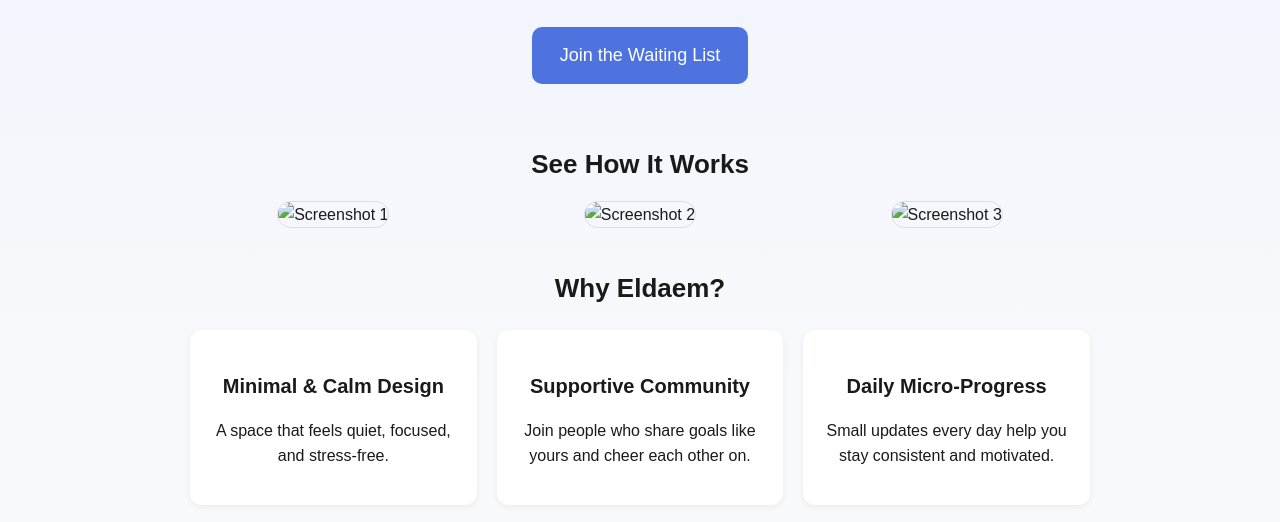
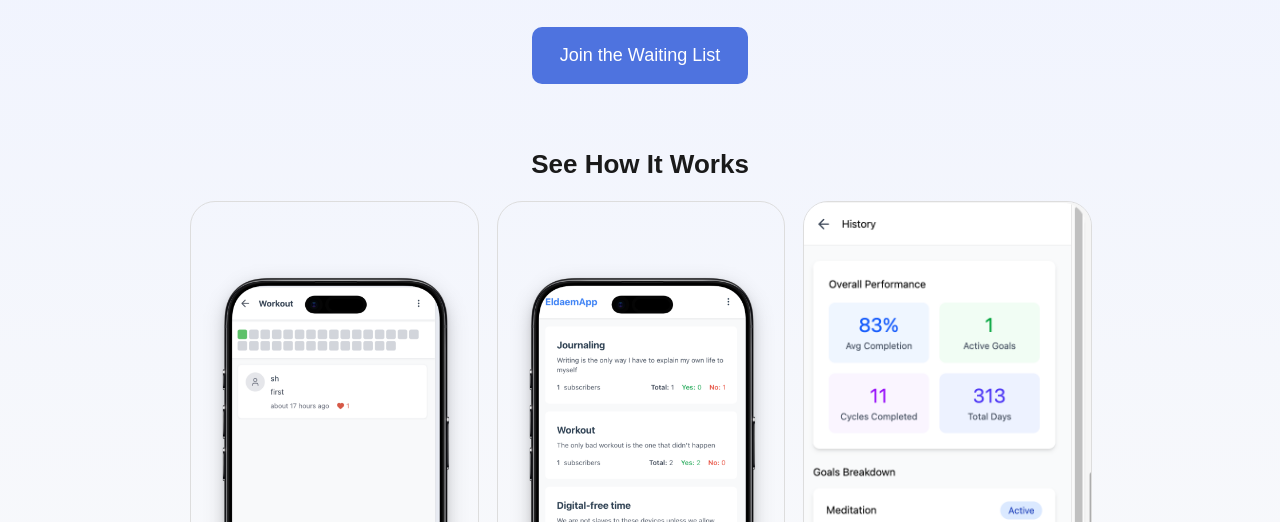
Before and after one commit to Shorokgalal/eldaem-landing, a plain HTML site: page index.html in a window 1280 px wide. Shown: the part 276-798 px from the top of the page. Drawn offline with Linux system fonts and the light colour scheme.

Commit message:
Update image paths to use 'images/' directory

```diff
--- a/index.html
+++ b/index.html
@@ -150,13 +150,13 @@
     <h2 class="section-title" style="margin-top:60px;">See How It Works</h2>
     <div class="features" style="margin-top: 10px;">
       <div class="feature-box" style="padding: 0; background: none; box-shadow: none;">
-        <img src="screenshot1.png" alt="Screenshot 1" style="width: 100%; border-radius: 25px; border: 1px solid #ddd;">
+  <img src="images/screenshot1.png" alt="Screenshot 1" style="width: 100%; border-radius: 25px; border: 1px solid #ddd;">
       </div>
       <div class="feature-box" style="padding: 0; background: none; box-shadow: none;">
-        <img src="screenshot2.png" alt="Screenshot 2" style="width: 100%; border-radius: 25px; border: 1px solid #ddd;">
+  <img src="images/screenshot2.png" alt="Screenshot 2" style="width: 100%; border-radius: 25px; border: 1px solid #ddd;">
       </div>
       <div class="feature-box" style="padding: 0; background: none; box-shadow: none;">
-        <img src="screenshot3.png" alt="Screenshot 3" style="width: 100%; border-radius: 25px; border: 1px solid #ddd;">
+  <img src="images/screenshot3.png" alt="Screenshot 3" style="width: 100%; border-radius: 25px; border: 1px solid #ddd;">
       </div>
     </div>
 
```
